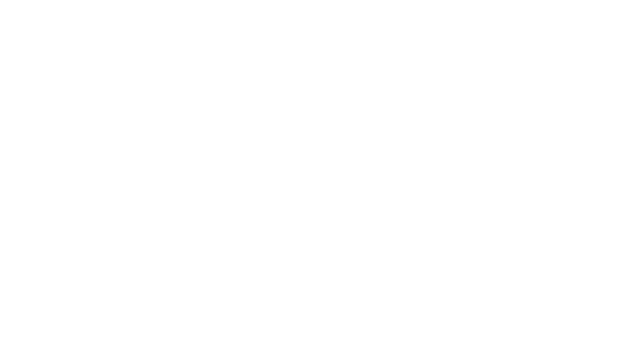
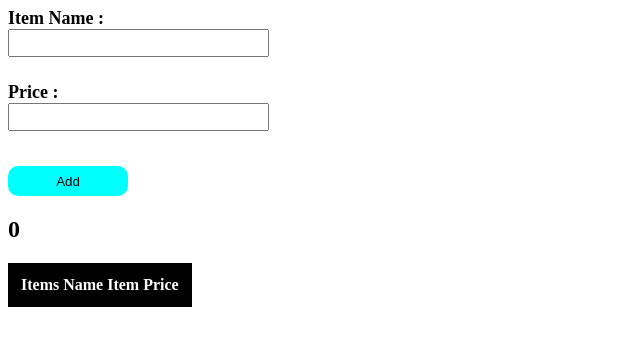
Before and after one commit to acciojob/shopping-cart-2-rakshith299, a website: page main.html in a window 1280 px wide. Shown: the whole page, without its empty margins (0-640 px from the left). Drawn offline with Linux system fonts and the light colour scheme.

Commit message:
created a submission

```diff
--- a/main.html
+++ b/main.html
@@ -7,7 +7,36 @@
 </head>
 
 <body>
-	<!-- the entire body must be written by student -->
+
+	<div class = "cont">
+
+	<div>
+		<label for = "item-name-input">Item Name :</label><br>
+		<input name = "item-name-input" id = "item-name-input" type = "text" class = "input">
+	</div>
+	<div>
+		<label for = "item-price-input">Price :</label><br>
+		<input name = "item-price-input" id = "item-price-input" type = "text" class = "input">
+	</div>
+
+	<div class = "but-cont">
+		<input type = "button" onclick="addToTable()"  value = "Add" class = "add">
+	</div>
+
+
+</div>
+
+	<h2 data-ns-test="grandTotal" id = "total">0</h2>
+
+	<table class = "table" id = "table">
+
+		<tr class = "row">
+			<th data-ns-test="item-name" id = "name" class = "col">Items Name</th>
+			<th data-ns-test="item-price" id = "price" class = "col">Item Price</th>
+		</tr>
+
+	</table>
+
     <script type="text/javascript" src="./script.js">
 </script>
 
--- a/script.js
+++ b/script.js
@@ -1 +1,34 @@
 //your code here
+function addToTable(){
+    const name = document.getElementById("item-name-input");
+    const price = document.getElementById("item-price-input");
+    let total = document.getElementById("total");
+
+    let nameVal = name.value;
+    let priceVal = price.value;
+    let curPrice = Number(total.innerText);
+
+
+    curPrice = curPrice + Number(priceVal);
+    total.innerText = curPrice;
+
+    let newrow = document.createElement("tr");
+    newrow.classList.add("row");
+
+    let nameCol = document.createElement("td");
+    nameCol.classList.add("col");
+    nameCol.innerText = nameVal;
+
+    let priceCol = document.createElement("td");
+    nameCol.classList.add("col");
+    priceCol.innerText = priceVal;
+
+    newrow.appendChild(nameCol);
+    newrow.appendChild(priceCol);
+
+    let table = document.getElementById("table");
+    table.appendChild(newrow);
+
+
+
+}
--- a/styles.css
+++ b/styles.css
@@ -1,2 +1,39 @@
 
 /* Your CSS Code here. */
+.table{
+    background-color: black;
+    color: white;
+    padding: 10px;
+}
+
+.cont{
+    display: flex;
+    flex-direction: column;
+    align-content: center;
+    justify-content: center;
+
+}
+
+label{
+    font-size: 18px;
+    font-weight: 600;
+}
+
+
+.input{
+    width: 250px;
+    height: 20px;
+    padding: 2px;
+    padding-left: 5px;
+    margin-bottom: 25px;
+}
+
+.add{
+    margin-top: 10px;
+    width: 120px;
+    height: 30px;
+    background-color: aqua;
+    color: black;
+    border: none;
+    border-radius: 10px;
+}
```
